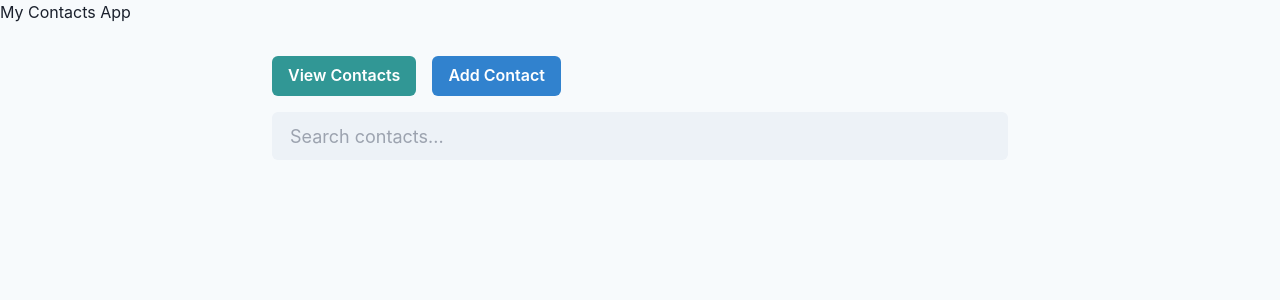
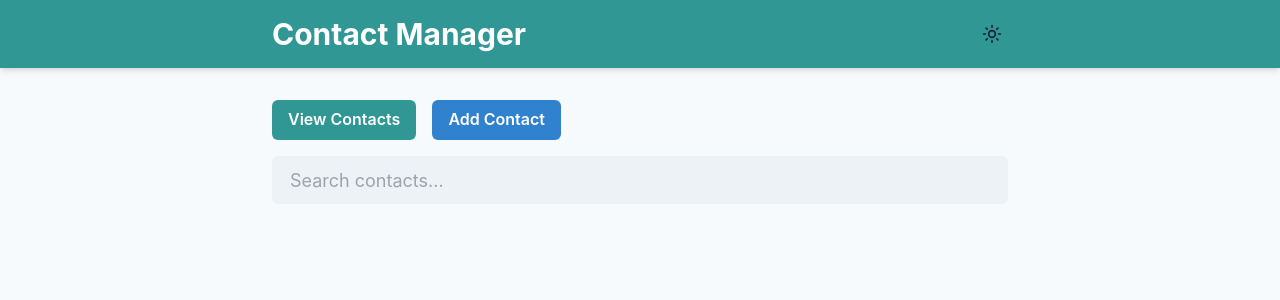
Before and after one commit to Bahaa65/contact-project, a React (Vite) app: page / in a window 1280 px wide. Shown: the top 300 px of the page. Built offline with nearby package versions, Linux system fonts and the light colour scheme.

Commit message:
feat: Refactor Header to use Chakra UI components and add color mode toggle

```diff
--- a/src/components/Header.tsx
+++ b/src/components/Header.tsx
@@ -1,10 +1,17 @@
 import React from 'react';
+import { Box, Heading, Container, Flex } from '@chakra-ui/react';
+import { ColorModeButton } from './ui/color-mode';
 
 const Header: React.FC = () => {
   return (
-    <header>
-      <h1>My Contacts App</h1>
-    </header>
+    <Box bg="teal.500" color="white" py={4} shadow="md">
+      <Container maxW="container.md">
+        <Flex justify="space-between" align="center">
+          <Heading size="lg">Contact Manager</Heading>
+          <ColorModeButton />
+        </Flex>
+      </Container>
+    </Box>
   );
 };
 
```
